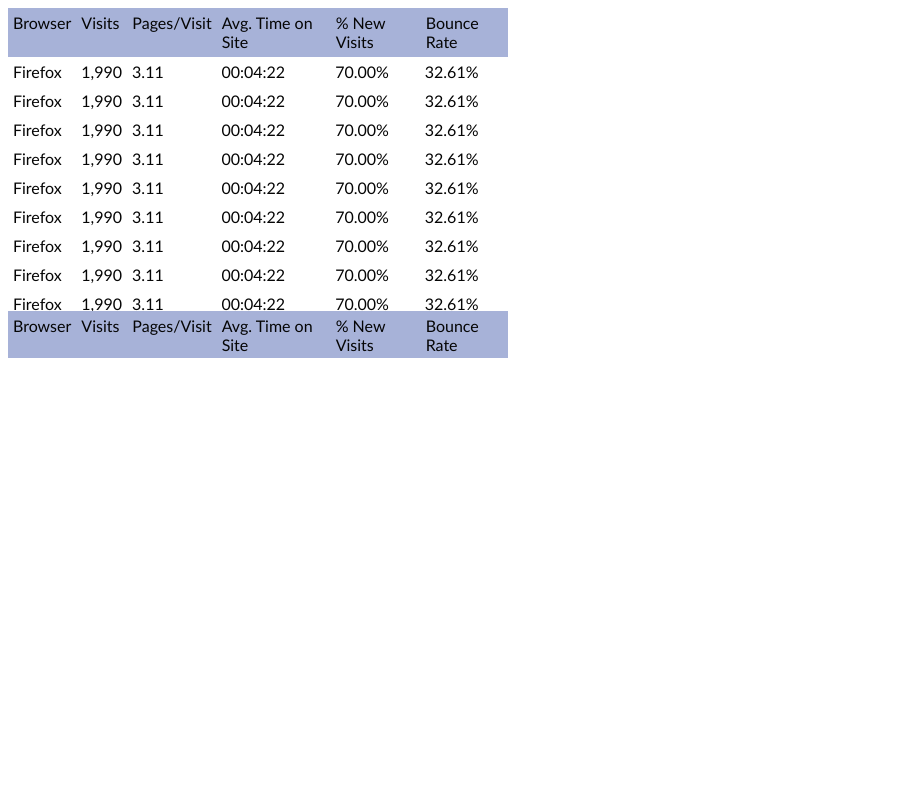
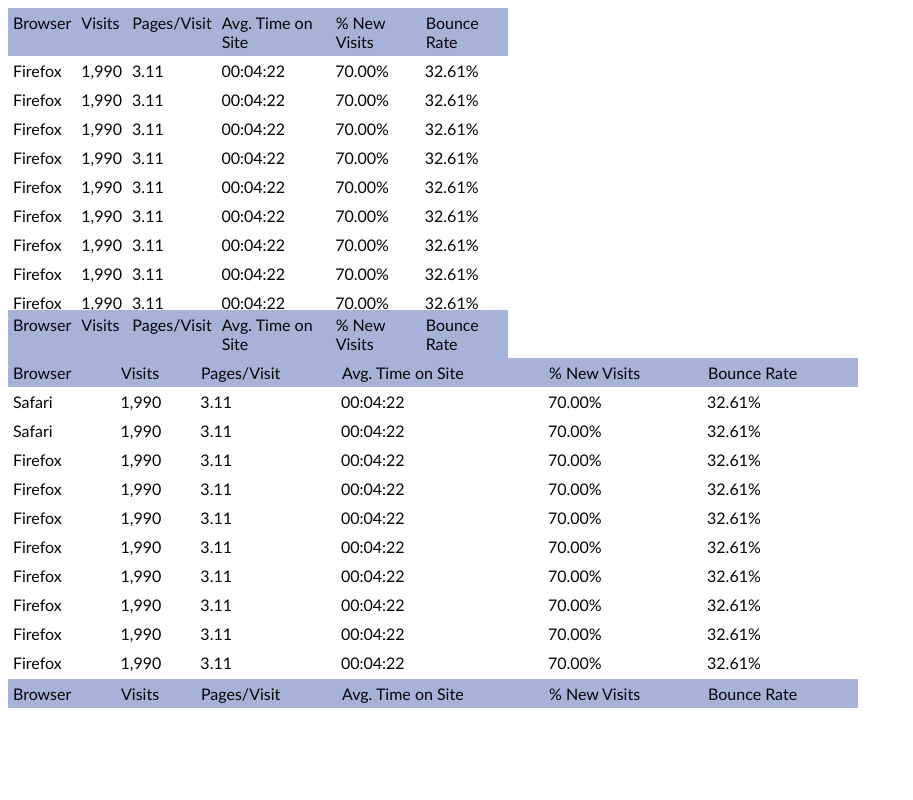
Before and after one commit to markmalek/Fixed-Header-Table, a plain HTML site: page test.html in a window 1280 px wide. Shown: the whole page, without its empty margins (0-913 px from the left). Drawn offline with nearby package versions, Linux system fonts and the light colour scheme.

Commit message:
Added support for collapsed borders.
Signed-off-by: Mark Malek <markmmalek@me.com>

```diff
--- a/css/defaultTheme.css
+++ b/css/defaultTheme.css
@@ -20,21 +20,16 @@
 table.fht-table tbody,
 table.fht-table tr,
 table.fht-table th,
-table.fht-table td,
-.fht-table-head table,
-.fht-table-head table thead,
-.fht-table-head table tr,
-.fht-table-head table th {
+table.fht-table td {
     margin: 0;
 	padding: 0;
-	border: 0;
+
 	font-size: 100%;
 	font: inherit;
 	vertical-align: baseline;
 	}
 
-table.fht-table,
-.fht-table-head table {
+table.fht-table {
     border-collapse: collapse;
     border-spacing: 0;
 	}
@@ -42,6 +37,16 @@
 /* @end */
 
 /* @group Content */
+
+div.fht-temp-div {
+	width:100px;
+	height:50px;
+	overflow: scroll;
+	}
+	div.fht-temp-div div {
+		width: 100%;
+		height:100px;
+		}
 
 div.fht-table-wrapper {
     overflow: hidden;
@@ -52,14 +57,13 @@
     overflow-x: hidden;
 	}
 
-table.fht-table,
-.fht-table-head table {
+table.fht-table {
     font-family: "Trebuchet MS", Verdana, Arial, sans-serif;
     font-size: 1em;
     color: #050505;
 	}
 
-table.fht-table th .fht-th {
+table.fht-table .fht-cell {
     height: 1px;
 	}
 
--- a/css/myTheme.css
+++ b/css/myTheme.css
@@ -1,3 +1,7 @@
 .myTable {
     width: 500px;
     }
+
+.myOtherTable {
+    width: 850px;
+    }
--- a/demo.js
+++ b/demo.js
@@ -1,3 +1,15 @@
 $(document).ready(function() {
-    $('.myTable').fixedHeaderTable({ tableHeight: '350', hasFooter: true });
+    $('.myTable, .myOtherTable').fixedHeaderTable({ tableHeight: '350', hasFooter: true, autoShow: false });
+    $('.myOtherTable').fixedHeaderTable('show');
+    setTimeout(showMyTable, 5000);
+
+    setTimeout(hideMyTable, 8000);
 });
+
+showMyTable = function() {
+    $('.myTable').fixedHeaderTable('show');
+}
+
+hideMyTable = function() {
+    $('.myTable').fixedHeaderTable('destroy');
+}
--- a/test.html
+++ b/test.html
@@ -162,5 +162,158 @@
                 </tr>
             </tbody>
         </table>
+
+        <table class="myOtherTable" cellpadding="0" cellspacing="0">
+            <thead>
+                <tr>
+                    <th>Browser</th>
+                    <th>Visits</th>
+                    <th>Pages/Visit</th>
+                    <th>Avg. Time on Site</th>
+                    <th>% New Visits</th>
+                    <th>Bounce Rate</th>
+                </tr>
+            </thead>
+            <tfoot>
+                <tr>
+                    <td>Browser</td>
+                    <td>Visits</td>
+                    <td>Pages/Visit</td>
+                    <td>Avg. Time on Site</td>
+                    <td>% New Visits</td>
+                    <td>Bounce Rate</td>
+                </tr>
+            </tfoot>
+            <tbody>
+                <tr>
+                    <td>Safari</td>
+                    <td>1,990</td>
+                    <td>3.11</td>
+                    <td>00:04:22</td>
+                    <td>70.00%</td>
+                    <td>32.61%</td>
+                </tr>
+                <tr>
+                    <td>Safari</td>
+                    <td>1,990</td>
+                    <td>3.11</td>
+                    <td>00:04:22</td>
+                    <td>70.00%</td>
+                    <td>32.61%</td>
+                </tr>
+                <tr>
+                    <td>Firefox</td>
+                    <td>1,990</td>
+                    <td>3.11</td>
+                    <td>00:04:22</td>
+                    <td>70.00%</td>
+                    <td>32.61%</td>
+                </tr>
+                <tr>
+                    <td>Firefox</td>
+                    <td>1,990</td>
+                    <td>3.11</td>
+                    <td>00:04:22</td>
+                    <td>70.00%</td>
+                    <td>32.61%</td>
+                </tr>
+                <tr>
+                    <td>Firefox</td>
+                    <td>1,990</td>
+                    <td>3.11</td>
+                    <td>00:04:22</td>
+                    <td>70.00%</td>
+                    <td>32.61%</td>
+                </tr>
+                <tr>
+                    <td>Firefox</td>
+                    <td>1,990</td>
+                    <td>3.11</td>
+                    <td>00:04:22</td>
+                    <td>70.00%</td>
+                    <td>32.61%</td>
+                </tr>
+                <tr>
+                    <td>Firefox</td>
+                    <td>1,990</td>
+                    <td>3.11</td>
+                    <td>00:04:22</td>
+                    <td>70.00%</td>
+                    <td>32.61%</td>
+                </tr>
+                <tr>
+                    <td>Firefox</td>
+                    <td>1,990</td>
+                    <td>3.11</td>
+                    <td>00:04:22</td>
+                    <td>70.00%</td>
+                    <td>32.61%</td>
+                </tr>
+                <tr>
+                    <td>Firefox</td>
+                    <td>1,990</td>
+                    <td>3.11</td>
+                    <td>00:04:22</td>
+                    <td>70.00%</td>
+                    <td>32.61%</td>
+                </tr>
+                <tr>
+                    <td>Firefox</td>
+                    <td>1,990</td>
+                    <td>3.11</td>
+                    <td>00:04:22</td>
+                    <td>70.00%</td>
+                    <td>32.61%</td>
+                </tr>
+                <tr>
+                    <td>Firefox</td>
+                    <td>1,990</td>
+                    <td>3.11</td>
+                    <td>00:04:22</td>
+                    <td>70.00%</td>
+                    <td>32.61%</td>
+                </tr>
+                <tr>
+                    <td>Firefox</td>
+                    <td>1,990</td>
+                    <td>3.11</td>
+                    <td>00:04:22</td>
+                    <td>70.00%</td>
+                    <td>32.61%</td>
+                </tr>
+                <tr>
+                    <td>Firefox</td>
+                    <td>1,990</td>
+                    <td>3.11</td>
+                    <td>00:04:22</td>
+                    <td>70.00%</td>
+                    <td>32.61%</td>
+                </tr>
+                <tr>
+                    <td>Firefox</td>
+                    <td>1,990</td>
+                    <td>3.11</td>
+                    <td>00:04:22</td>
+                    <td>70.00%</td>
+                    <td>32.61%</td>
+                </tr>
+                <tr>
+                    <td>Firefox</td>
+                    <td>1,990</td>
+                    <td>3.11</td>
+                    <td>00:04:22</td>
+                    <td>70.00%</td>
+                    <td>32.61%</td>
+                </tr>
+                <tr>
+                    <td>Firefox</td>
+                    <td>1,990</td>
+                    <td>3.11</td>
+                    <td>00:04:22</td>
+                    <td>70.00%</td>
+                    <td>32.61%</td>
+                </tr>
+            </tbody>
+        </table>
     </body>
 </html>
```
Also changed, not shown: jquery.fixedheadertable.js, 1 other file. Lines whose indentation alone changed are shown as unchanged.
